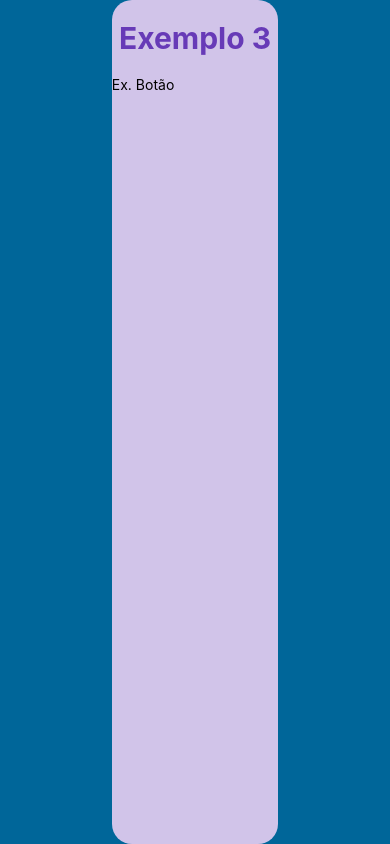
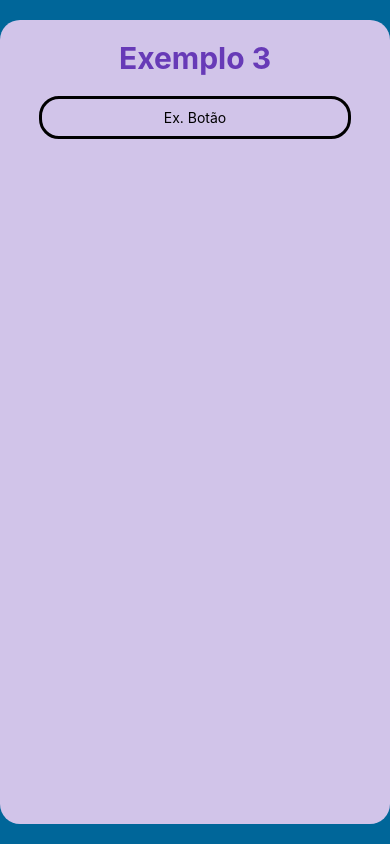
Before and after one commit to KauaDiogoEtec/my-app, a React Native app: screen / in a window 390 px wide. Built offline with nearby package versions, Linux system fonts and the light colour scheme.

Commit message:
aula 03-05
oi ewerton :D

```diff
--- a/components/exemplo_3/index.js
+++ b/components/exemplo_3/index.js
@@ -6,7 +6,7 @@ const Exemplo_3 = () => {
     return(
         <View style={styles.container}>
             <Text style={styles.titulo}> Exemplo 3 </Text>
-            <Pressable>
+            <Pressable onPress={() => alert('oi ewerton :D')} style={styles.botao}>
                 <Text>Ex. Botão</Text>
             </Pressable>
         </View>
--- a/components/exemplo_3/styles.js
+++ b/components/exemplo_3/styles.js
@@ -5,6 +5,9 @@ const styles = StyleSheet.create({
         flex: 1,
         backgroundColor: '#D1C4E9',
         borderRadius: 20,
+        margin: '20px',
+        width: '100%',
+        alignItems: 'center',
     },
     titulo:{
         fontSize: 30,
@@ -12,17 +15,13 @@ const styles = StyleSheet.create({
         marginVertical: 20,
         color: '#673AB7',
     },
-    /*button:{
-        color:'black',
-        backgroundColor:'#069',
-        fontSize:30,
-        fontWeight:'bold',
-        margin: 'auto',
-        marginTop: 10,
-        padding:'10px',
-        border:'2px solid black',
-        borderRadius:'50px',
-    },*/
+    botao:{
+        borderWidth: 3,
+        borderRadius: 20,
+        padding: 10,
+        width: '80%',
+        alignItems: 'center',
+    }
 });
 
 export default styles;
```
